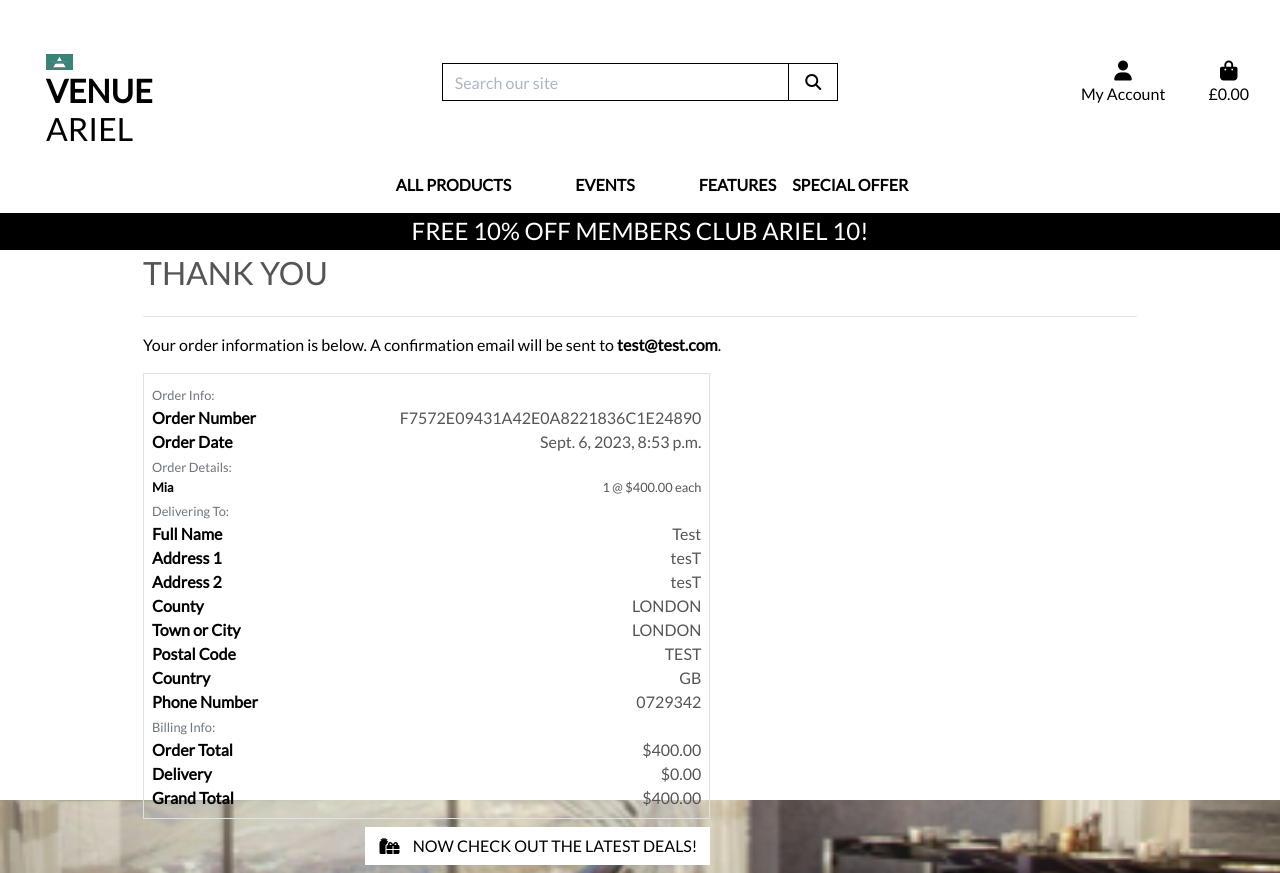
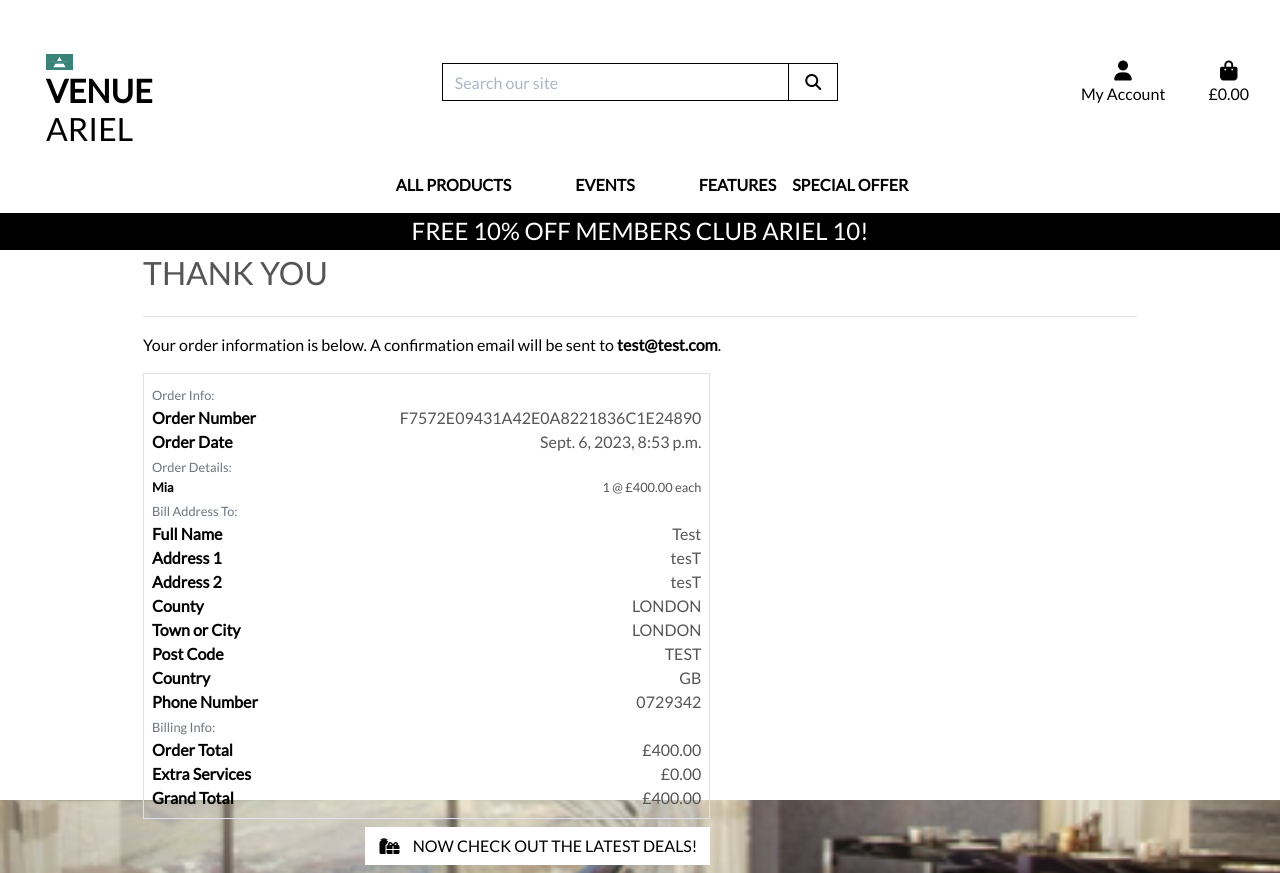
Before and after one commit to leslylopez43/VenueDjango, a Django app: a page that uses checkout/templates/checkout/checkout_success.html in a window 1280 px wide. Run offline with Django 3.2, Linux system fonts and the light colour scheme; data comes from the database, SQL or seed files in the repository; both versions use the stored data as it was after the commit; some libraries are stand-ins or nearby versions.

Commit message:
adding
ADD CHECK OUT LOGIC

````diff
--- a/bag/templates/bag/checkout-buttons.html
+++ b/bag/templates/bag/checkout-buttons.html
@@ -12,4 +12,3 @@
     </span>
 </a>
 {% endblock %}
-```
--- a/checkout/static/checkout/js/strip_elements.js
+++ b/checkout/static/checkout/js/strip_elements.js
@@ -7,7 +7,7 @@
 */
 
 var stripe_public_key = $('#id_stripe_public_key').text().slice(1, -1);
-var client_secret = $('#id_client_secret').text().slice(1, -1);
+var client_secret = ('#id_client_secret').text().slice(1, -1);
 var stripe = Stripe(stripe_public_key);
 var elements = stripe.elements();
 var style = {
--- a/checkout/templates/checkout/ confirmation_emails/confirmation_email_body.txt
+++ b/checkout/templates/checkout/ confirmation_emails/confirmation_email_body.txt
@@ -5,9 +5,9 @@ This is a confirmation of your order at Venue Ariel. Your order information is b
 Order Number: {{ order.order_number }}
 Order Date: {{ order.date }}
 
-Order Total: ${{ order.order_total }}
+Order Total: £{{ order.order_total }}
 Member: £{{ order.delivery_cost }}
-Grand Total: ${{ order.grand_total }}
+Grand Total: £{{ order.grand_total }}
 
 Your order will be shipped to {{ order.street_address1 }} in {{ order.town_or_city }}, {{ order.country }}.
 
--- a/checkout/templates/checkout/checkout_success.html
+++ b/checkout/templates/checkout/checkout_success.html
@@ -66,14 +66,14 @@
                             </p>
                         </div>
                         <div class="col-12 col-md-8 text-md-right">
-                            <p class="small mb-0">{{ item.quantity }} @ ${{ item.product.price }} each</p>
+                            <p class="small mb-0">{{ item.quantity }} @ £{{ item.product.price }} each</p>
                         </div>
                     </div>
                     {% endfor %}
 
                     <div class="row">
                         <div class="col">
-                            <small class="text-muted">Delivering To:</small>
+                            <small class="text-muted">Bill Address To:</small>
                         </div>
                     </div>
 
@@ -129,7 +129,7 @@
                     {% if order.postcode %}
                     <div class="row">
                         <div class="col-12 col-md-4">
-                            <p class="mb-0 text-black font-weight-bold">Postal Code</p>
+                            <p class="mb-0 text-black font-weight-bold">Post Code</p>
                         </div>
                         <div class="col-12 col-md-8 text-md-right">
                             <p class="mb-0">{{ order.postcode }}</p>
@@ -166,16 +166,16 @@
                             <p class="mb-0 text-black font-weight-bold">Order Total</p>
                         </div>
                         <div class="col-12 col-md-8 text-md-right">
-                            <p class="mb-0">${{ order.order_total }}</p>
+                            <p class="mb-0">£{{ order.order_total }}</p>
                         </div>
                     </div>
 
                     <div class="row">
                         <div class="col-12 col-md-4">
-                            <p class="mb-0 text-black font-weight-bold">Delivery</p>
+                            <p class="mb-0 text-black font-weight-bold">Extra Services</p>
                         </div>
                         <div class="col-12 col-md-8 text-md-right">
-                            <p class="mb-0">${{ order.delivery_cost }}</p>
+                            <p class="mb-0">£{{ order.delivery_cost }}</p>
                         </div>
                     </div>
 
@@ -184,7 +184,7 @@
                             <p class="mb-0 text-black font-weight-bold">Grand Total</p>
                         </div>
                         <div class="col-12 col-md-8 text-md-right">
-                            <p class="mb-0">${{ order.grand_total }}</p>
+                            <p class="mb-0">£{{ order.grand_total }}</p>
                         </div>
                     </div>
                 </div>
````
Also changed, not shown: db.sqlite3.
